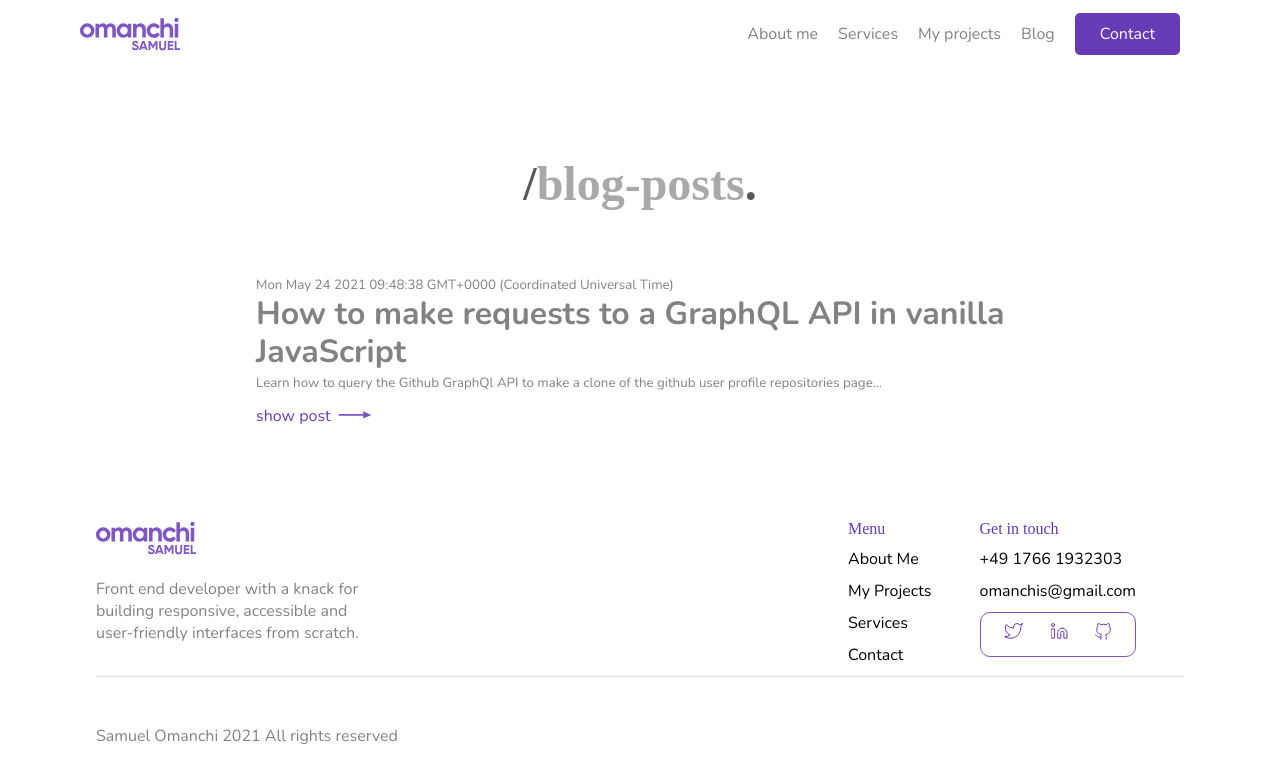
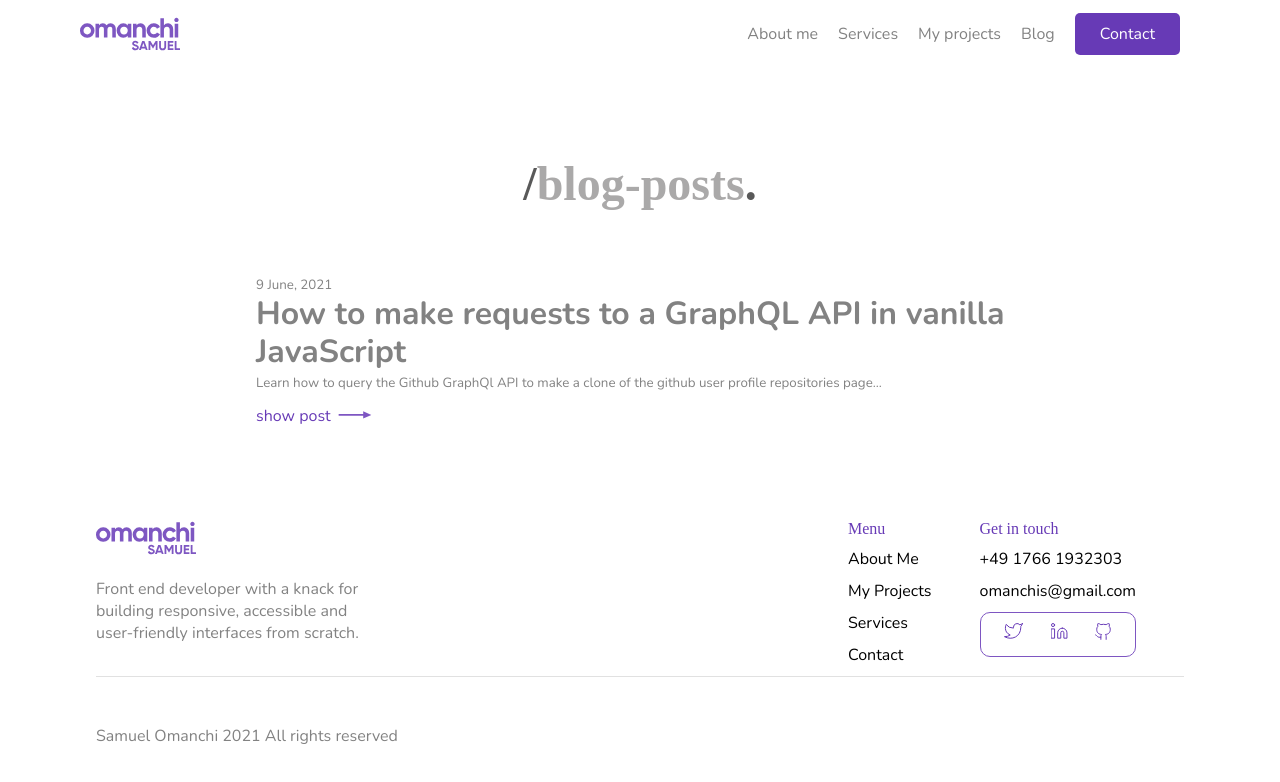
Before and after one commit to dst202/blog-test, a Next.js app: page /blog in a window 1280 px wide. Shown: the top 782 px of the page. Built offline with nearby package versions, Linux system fonts and the light colour scheme; a web font is replaced by a local one.

Commit message:
fix date time on blog list

```diff
--- a/components/Date/date.js
+++ b/components/Date/date.js
@@ -2,5 +2,5 @@ import { parseISO, format } from "date-fns";
 
 export default function Date({ dateString }) {
   const date = parseISO(dateString);
-  return <time dateTime={dateString}>{format(date, "LLLL d, yyyy")}</time>;
+  return <time dateTime={dateString}>{format(date, "d MMMM, yyyy")}</time>;
 }
--- a/pages/blog/index.js
+++ b/pages/blog/index.js
@@ -6,6 +6,7 @@ import Header from "../../components/Header/Header";
 import Link from "next/link";
 import Footer from "../../components/Footer/Footer";
 import React from "react";
+import Date from "../../components/Date/date";
 
 export async function getStaticProps() {
   const allPostsData = getSortedPostsData();
```
